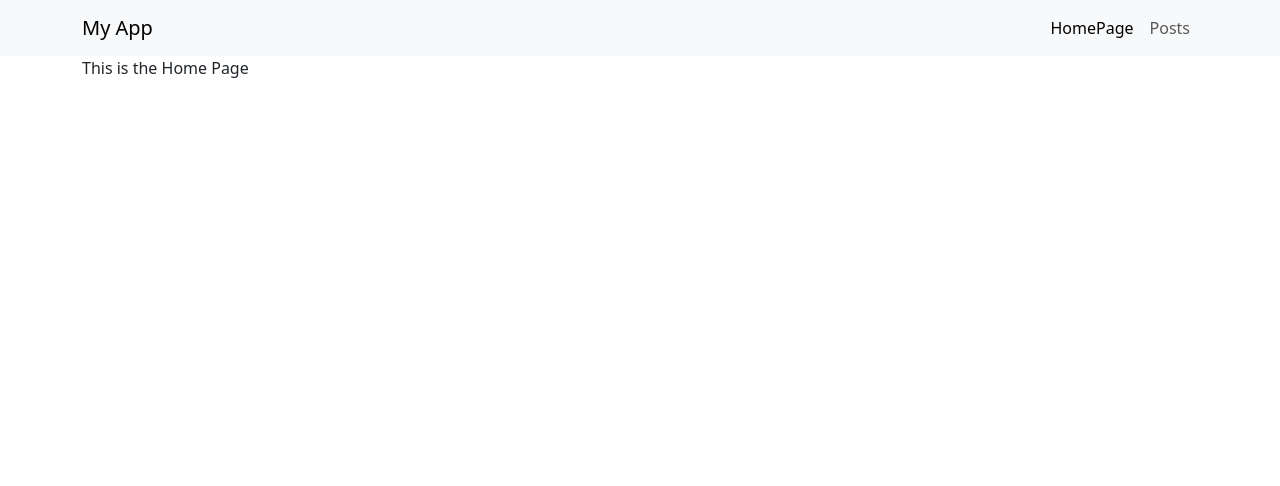
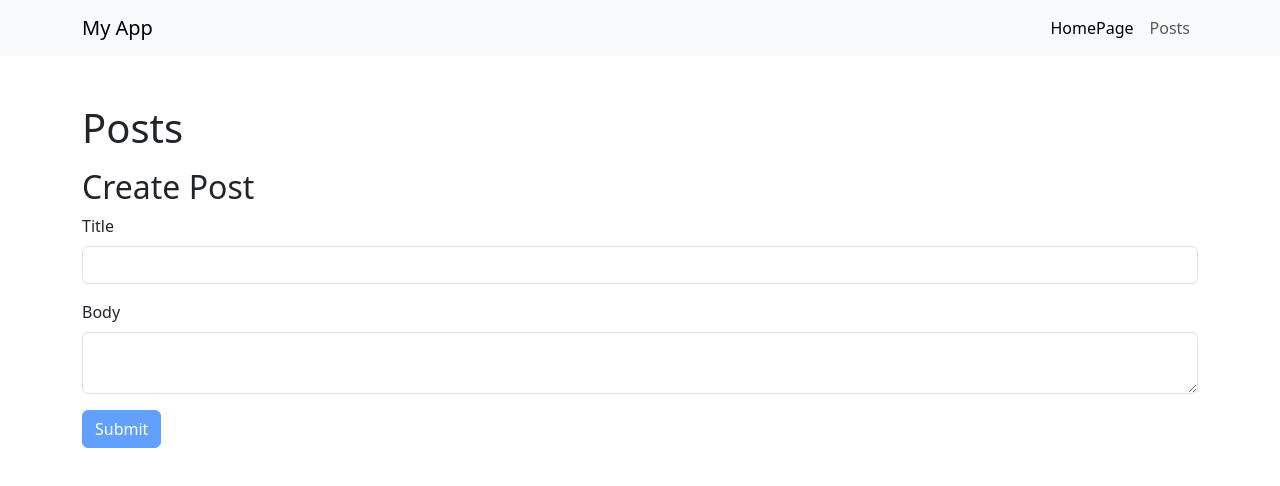
Before and after one commit to tichif/react-query, a React (Vite) app: page / in a window 1280 px wide. Shown: the top 486 px of the page. Built offline with nearby package versions, Linux system fonts and the light colour scheme.

Commit message:
Create form

```diff
--- a/data/db.json
+++ b/data/db.json
@@ -2,15 +2,18 @@
   "posts": [
     {
       "id": 1,
-      "title": "Post One"
+      "title": "Post One",
+      "body": "This is the content for the post One"
     },
     {
       "id": 2,
-      "title": "Post Two"
+      "title": "Post Two",
+      "body": "This is the content for the post Two"
     },
     {
       "id": 3,
-      "title": "Post Three"
+      "title": "Post Three",
+      "body": "This is the content for the post Three"
     }
   ]
 }
--- /dev/null
+++ b/src/components/Form.tsx
@@ -0,0 +1,55 @@
+import { FormEvent, useState } from 'react';
+
+const Form = () => {
+  const [title, setTitle] = useState('');
+  const [body, setBody] = useState('');
+  const [isSubmitting, setIsSubmitting] = useState(false);
+
+  function submitHandler(e: FormEvent) {
+    e.preventDefault();
+    setIsSubmitting(true);
+    console.log(body);
+    console.log(title);
+  }
+
+  return (
+    <div className='my-3'>
+      <h2>Create Post</h2>
+      <form onSubmit={submitHandler}>
+        <div className='mb-3'>
+          <label htmlFor='title' className='form-label'>
+            Title
+          </label>
+          <input
+            type='text'
+            className='form-control'
+            id='title'
+            autoComplete='false'
+            value={title}
+            onChange={(e) => setTitle(e.target.value)}
+          />
+        </div>
+        <div className='mb-3'>
+          <label htmlFor='body' className='form-label'>
+            Body
+          </label>
+          <textarea
+            id='body'
+            className='form-control'
+            value={body}
+            onChange={(e) => setBody(e.target.value)}
+          />
+        </div>
+        <button
+          type='submit'
+          className='btn btn-primary'
+          disabled={isSubmitting === true || !title || !body}
+        >
+          Submit
+        </button>
+      </form>
+    </div>
+  );
+};
+
+export default Form;
--- /dev/null
+++ b/src/components/Posts.tsx
@@ -0,0 +1,9 @@
+const Posts = () => {
+  return (
+    <div className='my-3'>
+      <h1>Posts</h1>
+    </div>
+  );
+};
+
+export default Posts;
--- a/src/pages/Home.tsx
+++ b/src/pages/Home.tsx
@@ -1,5 +1,13 @@
+import Posts from '../components/Posts';
+import Form from '../components/Form';
+
 const HomePage = () => {
-  return <div>This is the Home Page</div>;
+  return (
+    <div className='my-5'>
+      <Posts />
+      <Form />
+    </div>
+  );
 };
 
 export default HomePage;
```
